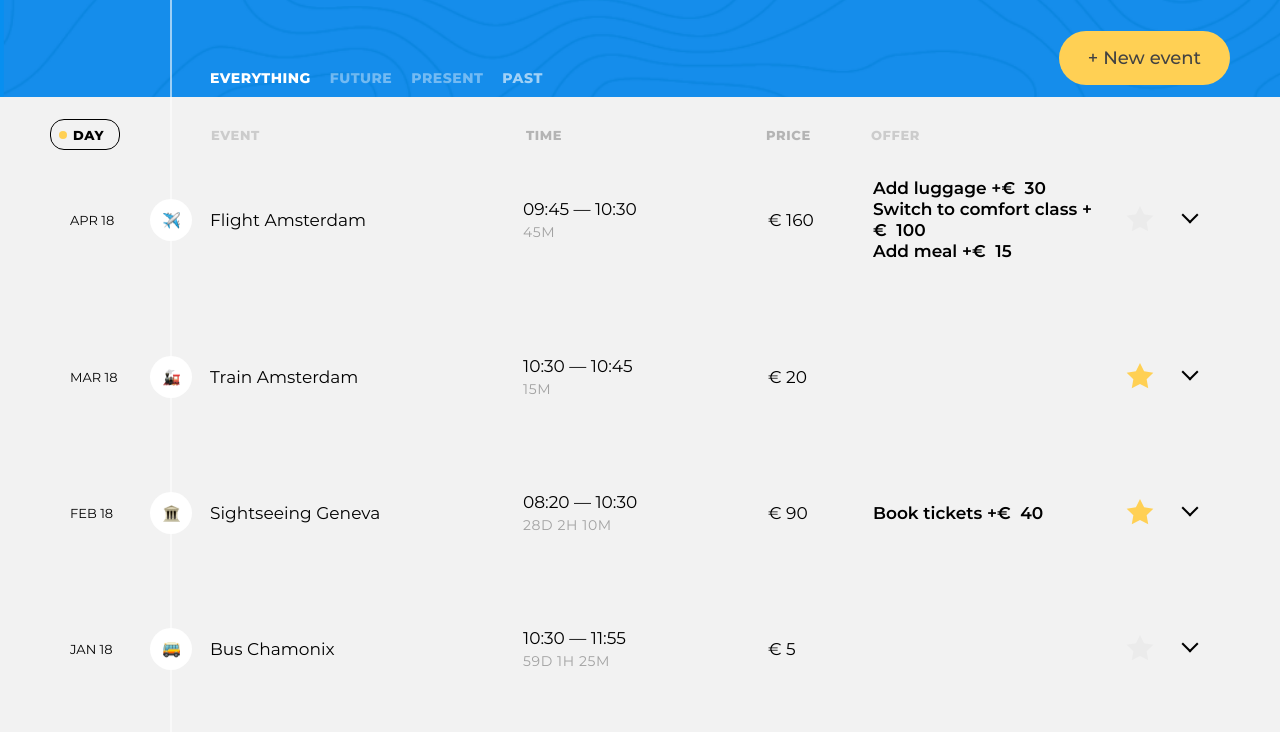
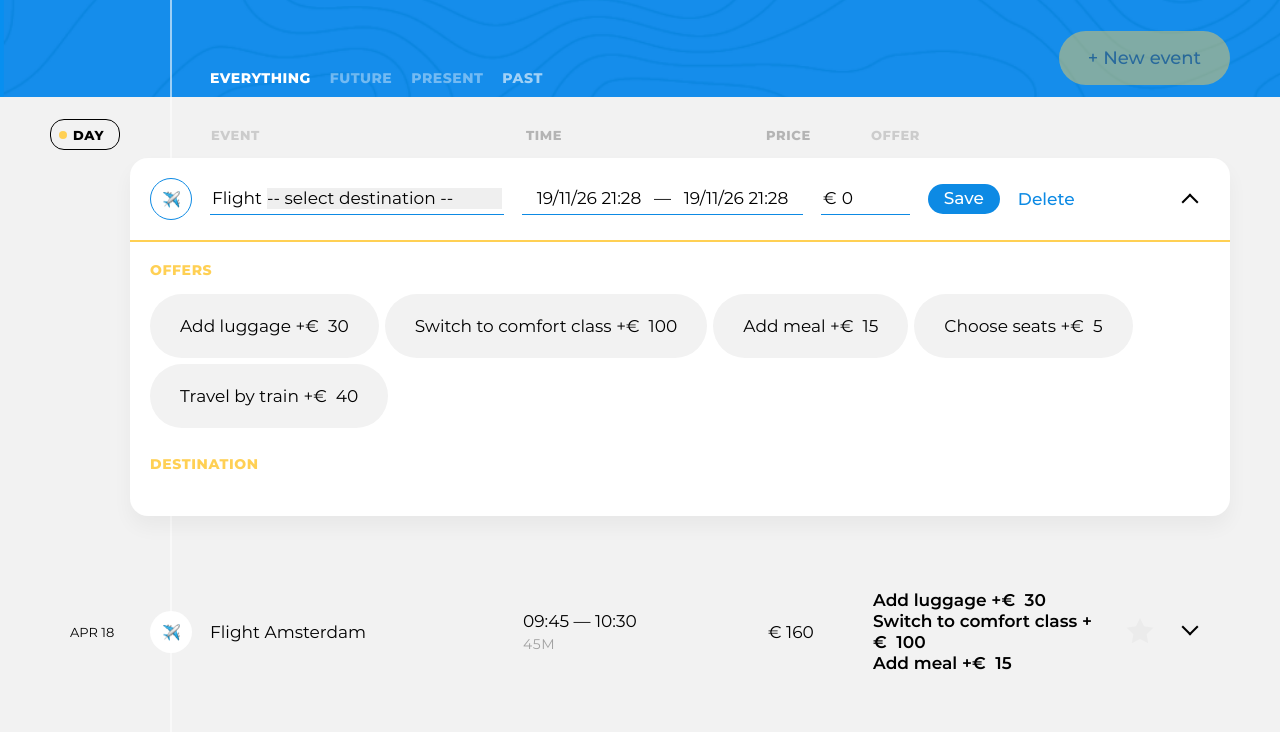
Before and after one commit to Dimonat-notavaliable/2684653-big-trip-2, a website built with webpack: page public/index.html in a window 1280 px wide. Both pictures are taken after a click on the button "New event". Shown: the part 68-800 px from the top of the page. Built offline with nearby package versions, Linux system fonts and the light colour scheme.

Commit message:
feat: add new event form

```diff
--- a/package.json
+++ b/package.json
@@ -34,6 +34,8 @@
   },
   "dependencies": {
     "dayjs": "1.11.7",
-    "flatpickr": "4.6.13"
+    "flatpickr": "4.6.13",
+    "he": "1.2.0",
+    "nanoid": "6.0.2"
   }
 }
--- a/public/index.html
+++ b/public/index.html
@@ -22,7 +22,7 @@
             </div>
           </div>
 
-          <button class="trip-main__event-add-btn  btn  btn--big  btn--yellow" type="button">New event</button>
+          <!-- Кнопка добавления события -->
         </div>
       </div>
     </header>
--- a/src/main.js
+++ b/src/main.js
@@ -5,6 +5,7 @@ import EventsListPresenter from './presenter/events-list-presenter.js';
 import { render, RenderPosition } from './framework/render.js';
 import FilterModel from './model/filter-model.js';
 import FilterPresenter from './presenter/filter-presenter.js';
+import NewEventButtonView from './view/new-event-button-view.js';
 
 const siteTripMainElement = document.querySelector('.trip-main');
 const siteFiltersElement = siteTripMainElement.querySelector('.trip-controls__filters');
@@ -16,7 +17,8 @@ const filterModel = new FilterModel();
 const eventsListPresenter = new EventsListPresenter({
   eventsListContaier: siteEventsElement,
   eventModel,
-  filterModel
+  filterModel,
+  onNewEventDestroy: handleNewEventFormClose
 });
 
 const filterPresenter = new FilterPresenter({
@@ -25,7 +27,21 @@ const filterPresenter = new FilterPresenter({
   eventModel
 });
 
+const newEventButtonComponent = new NewEventButtonView({
+  onClick: handleNewEventFormOpen
+});
+
 render(new TripInfoView(), siteTripMainElement, RenderPosition.AFTERBEGIN);
+render(newEventButtonComponent, siteTripMainElement);
 
 filterPresenter.init();
 eventsListPresenter.init();
+
+function handleNewEventFormOpen() {
+  eventsListPresenter.openNewEventForm();
+  newEventButtonComponent.element.disabled = true;
+}
+
+function handleNewEventFormClose() {
+  newEventButtonComponent.element.disabled = false;
+}
--- a/src/presenter/events-list-presenter.js
+++ b/src/presenter/events-list-presenter.js
@@ -4,8 +4,9 @@ import SortPresenter from './sort-presenter.js';
 import { render, remove } from '../framework/render.js';
 import NoEventView from '../view/no-event-view.js';
 import { eventSort } from '../utils/sort.js';
-import { SortType, UserAction, UpdateType } from '../const.js';
+import { SortType, UserAction, UpdateType, FilterType } from '../const.js';
 import { filter } from '../utils/filter.js';
+import NewEventPresenter from './new-event-presenter.js';
 
 export default class EventsListPresenter {
   #eventsListContainer = null;
@@ -18,12 +19,21 @@ export default class EventsListPresenter {
   #eventsListComponent = new EventListView();
   #noEventsComponent = null;
 
+  #newEventPresenter = null;
+
   #eventPresenters = new Map();
 
-  constructor ({eventsListContaier, eventModel, filterModel}) {
+  constructor ({eventsListContaier, eventModel, filterModel, onNewEventDestroy}) {
     this.#eventsListContainer = eventsListContaier;
     this.#eventModel = eventModel;
     this.#filterModel = filterModel;
+
+    this.#newEventPresenter = new NewEventPresenter({
+      newEventContainer: this.#eventsListComponent.element,
+      eventModel: this.#eventModel,
+      onDataChange: this.#handleViewAction,
+      onDestroy: onNewEventDestroy
+    });
 
     this.#eventModel.addObserver(this.#handleModelEvent);
     this.#filterModel.addObserver(this.#handleModelEvent);
@@ -39,6 +49,12 @@ export default class EventsListPresenter {
       return filteredEvents.sort(sortFunc);
     }
     return filteredEvents;
+  }
+
+  openNewEventForm() {
+    this.#currentSortType = SortType.DAY;
+    this.#filterModel.setFilter(UpdateType.MAJOR, FilterType.EVERYTHING);
+    this.#newEventPresenter.init();
   }
 
   init() {
@@ -92,7 +108,7 @@ export default class EventsListPresenter {
 
   #renderSort() {
     this.#sortPresenter = new SortPresenter({
-      sortContainer: this.#eventsListComponent.element,
+      sortFollower: this.#eventsListComponent.element,
       onDataChange: this.#handleSortTypeChange
     });
 
--- /dev/null
+++ b/src/presenter/new-event-presenter.js
@@ -0,0 +1,73 @@
+import EventEditView from '../view/event-edit-view.js';
+import { isEscapeKey } from '../utils/common.js';
+import { remove, render, RenderPosition } from '../framework/render.js';
+import { UserAction, UpdateType } from '../const.js';
+import { nanoid } from 'nanoid';
+
+
+export default class NewEventPresenter {
+  #newEventContainer = null;
+  #eventModel = null;
+
+  #eventEditComponent = null;
+
+  #handleDataChange = null;
+  #handleDestroy = null;
+
+  constructor({newEventContainer, eventModel, onDataChange, onDestroy}) {
+    this.#newEventContainer = newEventContainer;
+    this.#eventModel = eventModel;
+
+    this.#handleDataChange = onDataChange;
+    this.#handleDestroy = onDestroy;
+  }
+
+  init() {
+    if (this.#eventEditComponent !== null) {
+      return;
+    }
+
+    this.#eventEditComponent = new EventEditView({
+      offers: this.#eventModel.offers,
+      destinations: this.#eventModel.destinations,
+      onFormSubmit: this.#handleFormSubmit,
+      onDeleteClick: this.#handleDeleteClick
+    });
+
+    render(this.#eventEditComponent, this.#newEventContainer, RenderPosition.AFTERBEGIN);
+    document.addEventListener('keydown', this.#escKeyDownHandler);
+  }
+
+  destroy() {
+    if (this.#eventEditComponent === null) {
+      return;
+    }
+
+    this.#handleDestroy();
+
+    remove(this.#eventEditComponent);
+    this.#eventEditComponent = null;
+
+    document.removeEventListener('keydown', this.#escKeyDownHandler);
+  }
+
+  #handleFormSubmit = (newTask) => {
+    this.#handleDataChange(
+      UserAction.ADD_EVENT,
+      UpdateType.MINOR,
+      {...newTask, id: nanoid()}
+    );
+    this.destroy();
+  };
+
+  #handleDeleteClick = () => {
+    this.destroy();
+  };
+
+  #escKeyDownHandler = (evt) => {
+    if(isEscapeKey(evt)) {
+      evt.preventDefault();
+      this.destroy();
+    }
+  };
+}
--- a/src/presenter/sort-presenter.js
+++ b/src/presenter/sort-presenter.js
@@ -1,4 +1,4 @@
-import { render, replace, remove } from '../framework/render.js';
+import { render, replace, remove, RenderPosition } from '../framework/render.js';
 import { generateSort } from '../mock/sort.js';
 import SortView from '../view/sort-view.js';
 
@@ -6,13 +6,13 @@ import SortView from '../view/sort-view.js';
 export default class SortPresenter {
   #sortOptions = null;
   #sortComponent = null;
-  #sortContainer = null;
+  #sortFollower = null;
   #sortType = null;
 
   #handleDataChange = null;
 
-  constructor({sortContainer, onDataChange}) {
-    this.#sortContainer = sortContainer;
+  constructor({sortFollower, onDataChange}) {
+    this.#sortFollower = sortFollower;
     this.#handleDataChange = onDataChange;
   }
 
@@ -29,7 +29,7 @@ export default class SortPresenter {
     });
 
     if (prevSortComponent === null) {
-      render(this.#sortComponent, this.#sortContainer);
+      render(this.#sortComponent, this.#sortFollower, RenderPosition.BEFOREBEGIN);
       return;
     } else {
       replace(this.#sortComponent, prevSortComponent);
--- a/src/view/event-edit-view.js
+++ b/src/view/event-edit-view.js
@@ -10,9 +10,9 @@ const FLATPICKR_FORMAT = 'd/m/y H:i';
 
 const BLANK_EVENT = {
   basePrice: 0,
-  dateFrom: null,
-  dateTo: null,
-  destination: '',
+  dateFrom: parseDateToISO(new Date()),
+  dateTo: parseDateToISO(new Date()),
+  destination: null,
   isFavorite: false,
   offers: [],
   type: 'flight'
@@ -46,10 +46,10 @@ function createEventEditDestinationTemplate(eventId, eventType, destinationName,
       <label class="event__label  event__type-output" for="event-destination-${eventId}">
         ${titleString(eventType)}
       </label>
-      <input class="event__input  event__input--destination" id="event-destination-${eventId}" type="text" name="event-destination" value="${destinationName || ''}" list="destination-list-${eventId}">
-      <datalist id="destination-list-${eventId}">
-        ${destinations.map(({name}) => `<option value="${name}">${name}</option>`).join('')}
-      </datalist>
+      <select class="event__input  event__input--destination" id="event-destination-${eventId}" name="event-destination" required>
+        <option style="display: none" disabled ${destinationName ? '' : 'selected'} value> -- select destination -- </option>
+        ${destinations.map(({name}) => `<option value="${name}" ${name === destinationName ? 'selected' : ''}>${name}</option>`).join('')}
+      </select>
     </div>`
   );
 }
@@ -118,10 +118,10 @@ function createEventEditTemplate(event, offers, destinations) {
 
           <div class="event__field-group  event__field-group--time">
             <label class="visually-hidden" for="event-start-time-${eventId}">From</label>
-            <input class="event__input  event__input--time" id="event-start-time-${eventId}" type="text" name="event-start-time" value="${startDateTime}">
+            <input class="event__input  event__input--time" id="event-start-time-${eventId}" type="text" name="event-start-time" value="${startDateTime}" required>
             —
             <label class="visually-hidden" for="event-end-time-${eventId}">To</label>
-            <input class="event__input  event__input--time" id="event-end-time-${eventId}" type="text" name="event-end-time" value="${endDateTime}">
+            <input class="event__input  event__input--time" id="event-end-time-${eventId}" type="text" name="event-end-time" value="${endDateTime}" required>
           </div>
 
           <div class="event__field-group  event__field-group--price">
@@ -129,7 +129,7 @@ function createEventEditTemplate(event, offers, destinations) {
               <span class="visually-hidden">Price</span>
               €
             </label>
-            <input class="event__input  event__input--price" id="event-price-${eventId}" type="text" name="event-price" value="${basePrice}">
+            <input class="event__input  event__input--price" id="event-price-${eventId}" name="event-price" value="${basePrice}" type="number" required>
           </div>
 
           <button class="event__save-btn  btn  btn--blue" type="submit">Save</button>
--- /dev/null
+++ b/src/view/new-event-button-view.js
@@ -0,0 +1,26 @@
+import AbstractView from '../framework/view/abstract-view.js';
+
+function createNewEventButtonTemplate() {
+  return ('<button class="trip-main__event-add-btn  btn  btn--big  btn--yellow" type="button">New event</button>');
+}
+
+export default class NewEventButtonView extends AbstractView {
+  #handleClick = null;
+
+  constructor({onClick}) {
+    super();
+
+    this.#handleClick = onClick;
+
+    this.element.addEventListener('click', this.#clickHandler);
+  }
+
+  get template() {
+    return createNewEventButtonTemplate();
+  }
+
+  #clickHandler = (evt) => {
+    evt.preventDefault();
+    this.#handleClick();
+  };
+}
```
Also changed, not shown: 1 other file.
